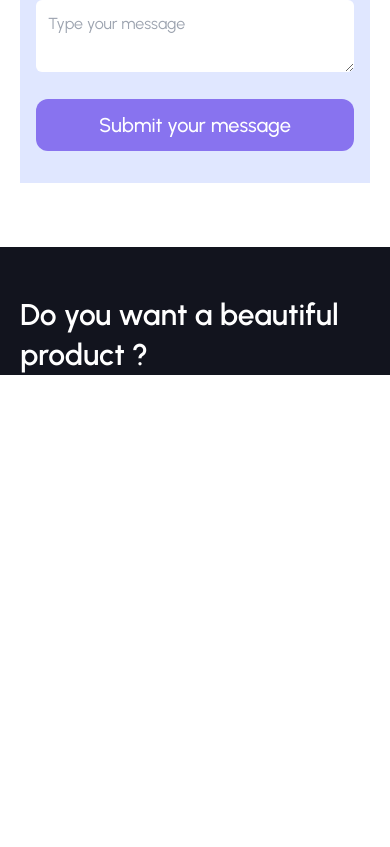
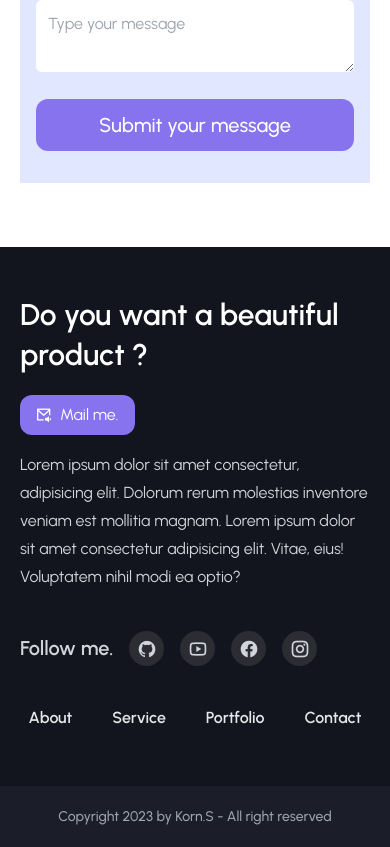
Before and after one commit to sangphomma/tailwind-portfolio, a React (Vite) app: page / in a window 390 px wide. Shown: the part 5054-5901 px from the top of the page. Before the commit the page ends 5449 px from the top, so only its background shows below. Built offline with nearby package versions, Linux system fonts and the light colour scheme; a web font is replaced by a local one.

Commit message:
Footer Section Complete

```diff
--- a/src/components/Footer/Footer.jsx
+++ b/src/components/Footer/Footer.jsx
@@ -1,6 +1,7 @@
 import React from "react";
 
 const Footer = () => {
+  const year = new Date().getFullYear();
   return (
     <footer className="bg-[#12141e] pt-12">
       {/** ---------------Footer top    */}
@@ -13,10 +14,130 @@ const Footer = () => {
             >
               Do you want a beautiful product ?
             </h2>
+            <a href="#contact">
+              <button
+                className="flex items-center
+              hover:bg-headingColors ease-in duration-200 rounded-xl
+               bg-primaryColors text-white py-2 px-4 gap-2"
+              >
+                <i className="ri-mail-volume-line"></i> Mail me.
+              </button>
+            </a>
+          </div>
+          <div className="w-full sm:w-1/2">
+            <p className="text-gray-300 leading-7 mt-4 sm:mt-0 ">
+              Lorem ipsum dolor sit amet consectetur, adipisicing elit. Dolorum
+              rerum molestias inventore veniam est mollitia magnam. Lorem ipsum
+              dolor sit amet consectetur adipisicing elit. Vitae, eius!
+              Voluptatem nihil modi ea optio?
+            </p>
+            <div className="flex flex-wrap items-center gap-4 md:gap-8 mt-10">
+              <span className="text-gray-300 font-[600] text-xl ">
+                Follow me.
+              </span>
+
+              {/** icon */}
+              <span
+                className="w-[35px] h-[35px] bg-[#2b2d33]
+              p-1 rounded-3xl cursor-pointer text-center"
+              >
+                <a href="" className="text-gray-300 font-[500] text-xl ">
+                  <i className="ri-github-fill"></i>
+                </a>
+              </span>
+              <span
+                className="w-[35px] h-[35px] bg-[#2b2d33]
+              p-1 rounded-3xl cursor-pointer text-center"
+              >
+                <a href="" className="text-gray-300 font-[500] text-xl ">
+                  <i className="ri-youtube-line"></i>
+                </a>
+              </span>
+              <span
+                className="w-[35px] h-[35px] bg-[#2b2d33]
+              p-1 rounded-3xl cursor-pointer text-center"
+              >
+                <a href="" className="text-gray-300 font-[500] text-xl ">
+                  <i className="ri-facebook-circle-fill"></i>
+                </a>
+              </span>
+              <span
+                className="w-[35px] h-[35px] bg-[#2b2d33]
+              p-1 rounded-3xl cursor-pointer text-center"
+              >
+                <a href="" className="text-gray-300 font-[500] text-xl ">
+                  <i className="ri-instagram-line"></i>
+                </a>
+              </span>
+              {/** end icon */}
+            </div>
+          </div>
+        </div>
+        {/**   ------------bottom menu    */}
+        <div className="">
+          <ul className="flex justify-center items-center gap-10 mt-10">
+            <li>
+              <a className="text-gray-200 font-[600]" href="#about">
+                About
+              </a>
+            </li>
+            <li>
+              <a className="text-gray-200 font-[600]" href="#service">
+                Service
+              </a>
+            </li>
+            <li>
+              <a className="text-gray-200 font-[600]" href="#portfolio">
+                Portfolio
+              </a>
+            </li>
+            <li>
+              <a className="text-gray-200 font-[600]" href="#contact">
+                Contact
+              </a>
+            </li>
+          </ul>
+        </div>
+        {/** end bottom menu */}
+      </div>
+      {/** -------------end--Footer top    */}
+      {/** -------------Footer bottom      */}
+      <div className="bg-[#1b1e29] py-5 mt-14  ">
+        <div className="container">
+          <div className="flex items-center justify-center sm:justify-between">
+            {/**  ------------bottom logo */}
+            <div className="hidden sm:block">
+              <div className="flex items-center gap-[10px]">
+                <span
+                  className="w-[35px] h-[35px] rounded-full
+                  flex items-center justify-center
+      bg-[#2b2d33] text-white font-[500] text-[18px]"
+                >
+                  M
+                </span>
+                <div className="leading-[20px]">
+                  <h2 className="text-gray-200 font-[500] text-[18px] ">
+                    Muhip
+                  </h2>
+                  <p className="text-gray-400 text-[14px] font-[500]">
+                    Personal
+                  </p>
+                </div>
+              </div>
+            </div>
+            {/**  -------------------------------emd bottom logo  */}
+            <div className="">
+              <p
+                className="text-gray-400
+text-[14px] font-[500] "
+              >
+                Copyright {year} by Korn.S - All right reserved{" "}
+              </p>
+            </div>
           </div>
         </div>
       </div>
-      {/** -------------end--Footer top    */}
+      {/** -------------end Footer bottom      */}
     </footer>
   );
 };
```
